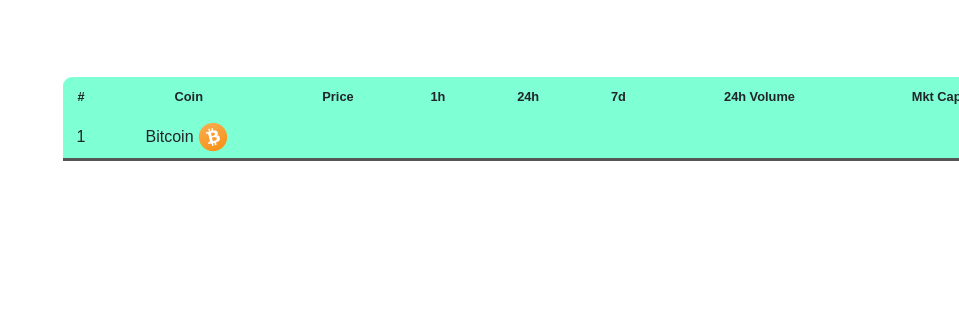
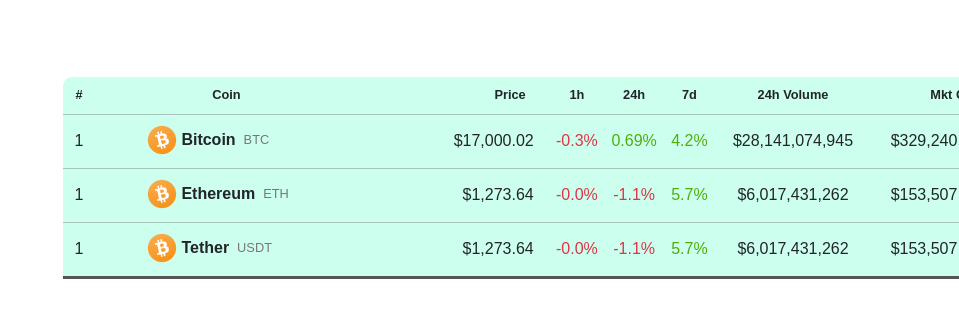
Before and after one commit to foojack87/crypto-app, a plain HTML site: page index.html in a window 1280 px wide. Shown: the top 318 px of the page, without its empty margins (321-1280 px from the left). Drawn offline with Linux system fonts and the light colour scheme; no server answers.

Commit message:
building UI for displaying crypto coin data

```diff
--- a/css/general.css
+++ b/css/general.css
@@ -26,6 +26,33 @@
 
 .second-col {
   display: flex;
+  /* justify-content: center; */
   align-items: center;
-  justify-content: center;
+  margin-top: 0.4rem;
+  margin-left: 3rem;
 }
+
+.third-col {
+  text-align: end;
+  padding-right: 1.5rem !important;
+}
+
+.border-top {
+  border-top: 1px solid rgba(119, 119, 119, 0.425);
+}
+
+table {
+  border-collapse: collapse;
+}
+
+.text-negative {
+  color: #dc3545;
+}
+
+.text-positive {
+  color: #4eaf0a;
+}
+
+.font-bold {
+  font-weight: 600;
+}
--- a/css/style.css
+++ b/css/style.css
@@ -4,7 +4,7 @@
 
 .table-container {
   width: 60%;
-  background-color: aquamarine;
+  background-color: rgba(127, 255, 212, 0.397);
   margin: 4.8rem auto;
   border-radius: 9px 9px 0px 0px;
   border-bottom: 3px solid #555;
@@ -36,3 +36,15 @@
   padding: 0.75rem;
   font-size: 0.8rem;
 }
+
+.coin-symbol {
+  font-size: 0.8rem;
+  padding: 0.5rem;
+  color: #777;
+}
+
+.coin-price {
+  width: 12rem;
+  padding-right: 1rem;
+  text-align: end;
+}
--- a/index.html
+++ b/index.html
@@ -9,7 +9,7 @@
     <link rel="stylesheet" href="/css/style.css" />
     <script type="module" src="/js/controller.js"></script>
 
-    <title>Document</title>
+    <title>crypto app</title>
   </head>
   <body>
     <section class="price-data-section">
@@ -20,7 +20,7 @@
               <th class="coin-table">
                   #</th>
                   <th class="coin-name">Coin</th>
-                  <th class="price">Price</th>
+                  <th class="price third-col">Price</th>
                   <th class="price-change-hour">1h</th>
                   <th class="price-change-24hr">24h</th>
                   <th class="price-change-7d">7d</th>
@@ -32,8 +32,42 @@
             </tr>
           </thead>
           <tbody class="coin-data">
-            <td class="first-col coin-number center-text">1</td>
-            <td class="second-col coin-name center-text">Bitcoin<img class="coin-logos"src="imgs/bitcoin_PNG48.webp"></td>
+            <tr class="border-top">
+              <td class="first-col coin-number center-text ">1</td>
+              <td class="second-col coin-name center-text"><img class="coin-logos"src="imgs/bitcoin_PNG48.webp"><span class="font-bold">Bitcoin</span><span class="coin-symbol">BTC</span></td>
+              <td class="coin-price center-text">$17,000.02</td>
+              <td class="1hr-change center-text"><span class="text-negative">
+              -0.3%</span></td>
+              <td class="24hr-change center-text"><span class="text-positive">0.69%</span></td>
+              <td class="7d-change center-text"><span class="text-positive">4.2%</span></td>
+              <td class="24hr-vol center-text">$28,141,074,945</td>
+              <td class="mkt-cap center-text">$329,240,175,973</td>
+              <td class="7d-sparkline center-text sparkline-img"><img width="135" height="50" src="imgs/sparkline-placeholder.PNG"></td>
+            </tr>
+
+            <tr class="border-top">
+              <td class="first-col coin-number center-text ">1</td>
+              <td class="second-col coin-name center-text"><img class="coin-logos"src="imgs/bitcoin_PNG48.webp"><span class="font-bold">Ethereum</span><span class="coin-symbol">ETH</span></td>
+              <td class="coin-price center-text">$1,273.64</td>
+              <td class="1hr-change center-text"><span class="text-negative">-0.0%</span></td>
+              <td class="24hr-change center-text"><span class="text-negative">-1.1%</span></td>
+              <td class="7d-change center-text"><span class="text-positive">5.7%</span></td>
+              <td class="24hr-vol center-text">$6,017,431,262	</td>
+              <td class="mkt-cap center-text">$153,507,636,656</td>
+              <td class="7d-sparkline center-text sparkline-img"><img width="135" height="50" src="imgs/sparkline-placeholder.PNG"></td>
+            </tr>
+
+            <tr class="border-top">
+              <td class="first-col coin-number center-text ">1</td>
+              <td class="second-col coin-name center-text"><img class="coin-logos"src="imgs/bitcoin_PNG48.webp"><span class="font-bold">Tether</span><span class="coin-symbol">USDT</span></td>
+              <td class="coin-price center-text">$1,273.64</td>
+              <td class="1hr-change center-text"><span class="text-negative">-0.0%</span></td>
+              <td class="24hr-change center-text"><span class="text-negative">-1.1%</span></td>
+              <td class="7d-change center-text"><span class="text-positive">5.7%</span></td>
+              <td class="24hr-vol center-text">$6,017,431,262	</td>
+              <td class="mkt-cap center-text">$153,507,636,656</td>
+              <td class="7d-sparkline center-text sparkline-img"><img width="135" height="50" src="imgs/sparkline-placeholder.PNG"></td>
+            </tr>
           </tbody>
         </table>
       </div>
--- a/js/controller.js
+++ b/js/controller.js
@@ -1 +1,21 @@
-// https://api.coingecko.com/api/v3/coins/bitcoin?community_data=false&developer_data=false&sparkline=true
+// https://api.coingecko.com/api/v3/coins/bitcoin?tickers=false&market_data=true&community_data=false&developer_data=false&sparkline=true
+
+'use strict';
+
+const showCoinData = async function () {
+  try {
+    const res = await fetch(
+      'https://api.coingecko.com/api/v3/coins/bitcoin?tickers=false&market_data=true&community_data=false&developer_data=false&sparkline=true'
+    );
+    const data = await res.json();
+
+    if (!res.ok) throw new Error(`${data.error} ${res.status}`);
+
+    console.log(res, data);
+    // console.log(data.);
+  } catch (err) {
+    alert(err);
+  }
+};
+
+showCoinData();
```
Also changed, not shown: imgs/sparkline-placeholder.PNG (added), 1 other file.
